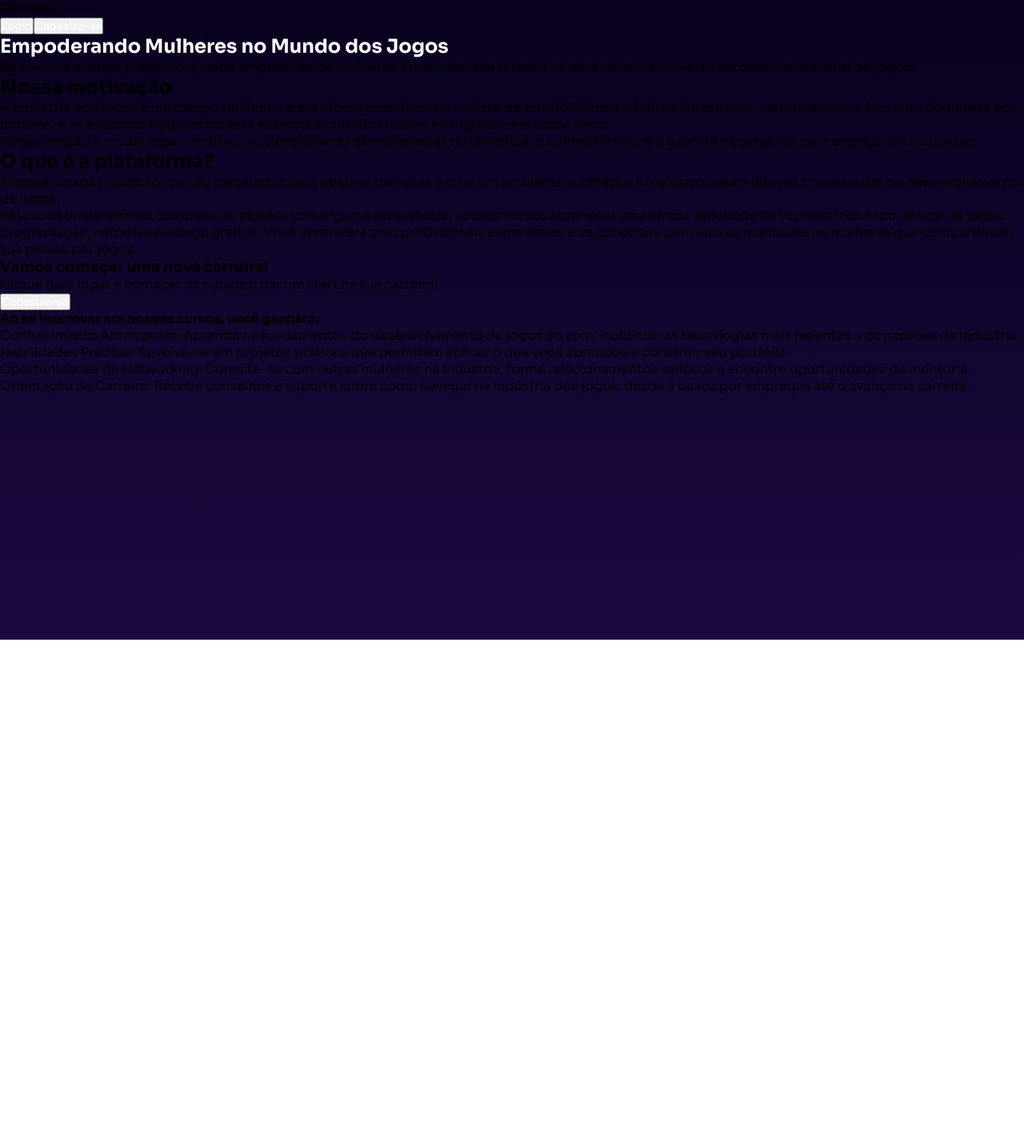
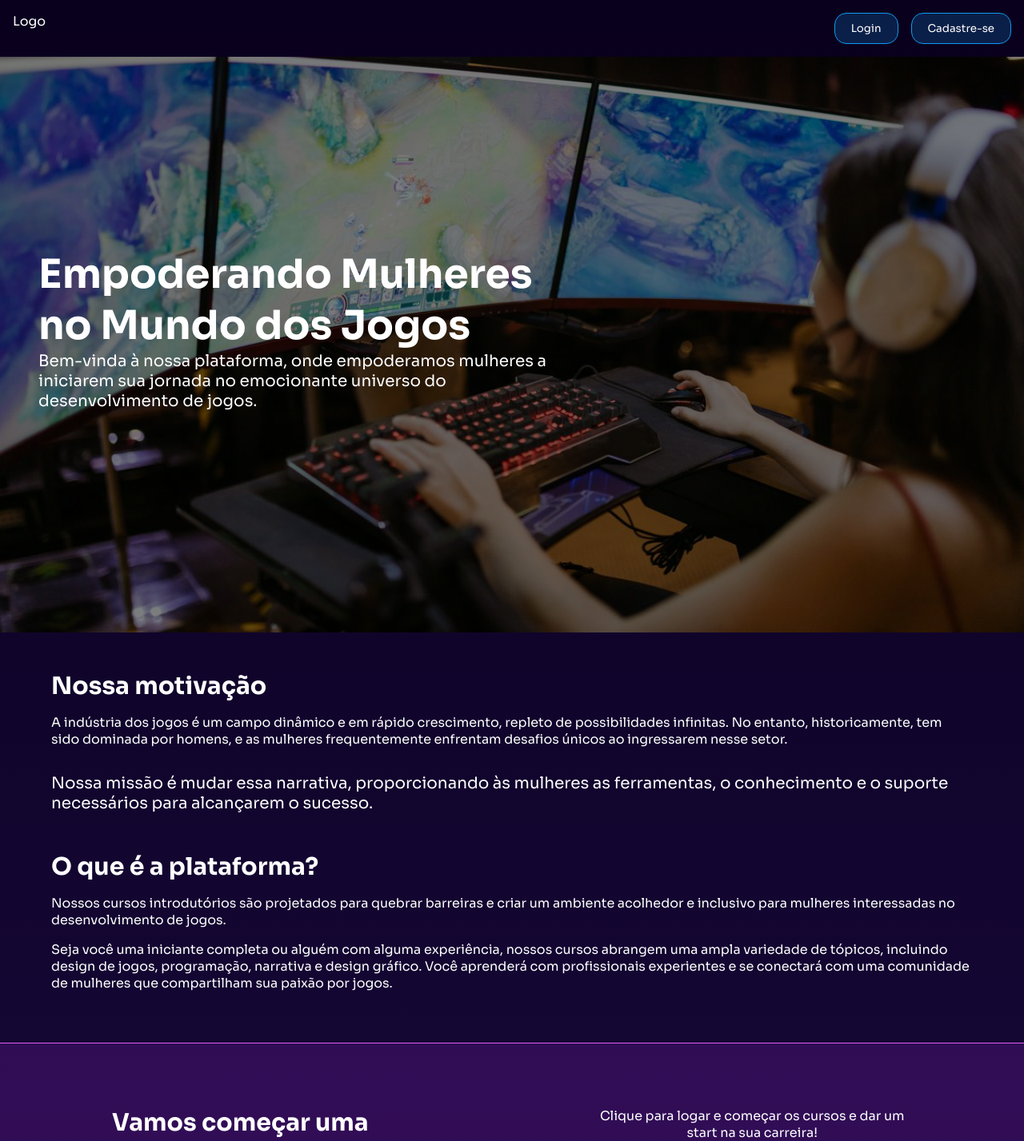
Before and after one commit to gabinag/mulheres-no-game, a React (Vite) app in the folder mulheres-no-game/: page / in a window 1280 px wide. Shown: the top 1427 px of the page at 80% size. Before the commit the page ends 800 px from the top, so only its background shows below. Built offline with nearby package versions, Linux system fonts and the light colour scheme.

Commit message:
cria home

```diff
--- a/mulheres-no-game/src/App.css
+++ b/mulheres-no-game/src/App.css
@@ -4,6 +4,7 @@
   margin: 0;
   padding: 0;
   font-family: 'Sora', sans-serif;
+  color: #fff;
 }
 
 body {
@@ -11,8 +12,7 @@ body {
   background-repeat: no-repeat;
   background-size: cover;
   width: 100%;
-  height: 100vh;
-  overflow: hidden;
+  min-height: 100vh;
 }
 
 h1, span, button {
--- a/mulheres-no-game/src/components/Header/Header.jsx
+++ b/mulheres-no-game/src/components/Header/Header.jsx
@@ -1,11 +1,14 @@
 import { Link } from 'react-router-dom';
+import styles from './Header.module.css';
 
 export const Header = () => {
   return (
-    <div>
-        <p>GameHer</p>
-        <Link to="/login"><button>Login</button></Link>
-        <Link to="/cadastro"><button>Cadastre-se</button></Link>
+    <div className={styles.header}>
+        <p>Logo</p>
+        <div className={styles.wrapBtn}>
+            <Link to="/login"><button className={styles.btnHome}>Login</button></Link>
+            <Link to="/cadastro"><button className={styles.btnHome}>Cadastre-se</button></Link>
+        </div>
     </div>
   )
 }
--- /dev/null
+++ b/mulheres-no-game/src/components/Header/Header.module.css
@@ -0,0 +1,18 @@
+.header {
+    display: flex;
+    justify-content: space-between;
+    padding: 1rem;
+}
+
+.wrapBtn {
+    display: flex;
+    gap: 1rem;
+}
+
+.btnHome {
+    padding: 10px 20px;
+    background-color: rgba(15, 155, 242, 0.2);
+    border: 1px solid #0F9BF2;
+    border-radius: 15px;
+    cursor: pointer;
+  }
--- a/mulheres-no-game/src/pages/Home/Home.jsx
+++ b/mulheres-no-game/src/pages/Home/Home.jsx
@@ -1,36 +1,45 @@
 import { Link } from 'react-router-dom';
-import { Header } from '../../components/Header/Header'
+import { Header } from '../../components/Header/Header';
+import styles from './Home.module.css';
 
 export const Home = () => {
   return (
     <div>
       <Header/>
-      <section>
+      <section className={styles.banner}>
+        <div className={styles.contentBanner}>
           <h1>Empoderando Mulheres no Mundo dos Jogos</h1>
           <p>Bem-vinda à nossa plataforma, onde empoderamos mulheres a iniciarem sua jornada no emocionante universo do desenvolvimento de jogos.</p>
+        </div>
       </section>
+      <div className={styles.wrapHome}>
         <section>
           <h2>Nossa motivação</h2>
           <p>A indústria dos jogos é um campo dinâmico e em rápido crescimento, repleto de possibilidades infinitas. No entanto, historicamente, tem sido dominada por homens, e as mulheres frequentemente enfrentam desafios únicos ao ingressarem nesse setor.</p>
-        <p>Nossa missão é mudar essa narrativa, proporcionando às mulheres as ferramentas, o conhecimento e o suporte necessários para alcançarem o sucesso.</p>
+          <p className={styles.textMotivacao}>Nossa missão é mudar essa narrativa, proporcionando às mulheres as ferramentas, o conhecimento e o suporte necessários para alcançarem o sucesso.</p>
           <h2>O que é a plataforma?</h2>
-        <p>Nossos cursos introdutórios são projetados para quebrar barreiras e criar um ambiente acolhedor e inclusivo para mulheres interessadas no desenvolvimento de jogos.</p>
+          <p className={styles.textPlataforma}>Nossos cursos introdutórios são projetados para quebrar barreiras e criar um ambiente acolhedor e inclusivo para mulheres interessadas no desenvolvimento de jogos.</p>
           <p>Seja você uma iniciante completa ou alguém com alguma experiência, nossos cursos abrangem uma ampla variedade de tópicos, incluindo design de jogos, programação, narrativa e design gráfico. Você aprenderá com profissionais experientes e se conectará com uma comunidade de mulheres que compartilham sua paixão por jogos.</p>
         </section>
-      <section>
-        <h3>Vamos começar uma nova carreira!</h3>
+      </div>
+        <section className={styles.ctaCadastro}>
+          <h3>Vamos começar uma <br />nova carreira!</h3>
+          <div className={styles.wrapCta}>
             <p>Clique para logar e começar os cursos e dar um start na sua carreira!</p>
-        <Link to="/cadastro"><button>Cadastre-se</button></Link>
+            <Link to="/cadastro"><button className={styles.btnHome}>Cadastre-se</button></Link>
+          </div>
         </section>
-      <section>
+      <div className={styles.wrapHome}>
+        <section className={styles.container}>
           <h4>Ao se inscrever em nossos cursos, você ganhará:</h4>
           <ul>
-          <li>Conhecimento Abrangente: Aprenda os fundamentos do desenvolvimento de jogos do zero, incluindo as tecnologias mais recentes e os padrões da indústria.</li>
-          <li>Habilidades Práticas: Envolva-se em projetos práticos que permitem aplicar o que você aprendeu e construir seu portfólio.</li>
-          <li>Oportunidades de Networking: Conecte-se com outras mulheres na indústria, forme relacionamentos valiosos e encontre oportunidades de mentoria.</li>
-          <li>Orientação de Carreira: Receba conselhos e suporte sobre como navegar na indústria dos jogos, desde a busca por empregos até o avanço na carreira.</li>
+            <li><strong>Conhecimento Abrangente:</strong> Aprenda os fundamentos do desenvolvimento de jogos do zero, incluindo as tecnologias mais recentes e os padrões da indústria.</li>
+            <li><strong>Habilidades Práticas:</strong> Envolva-se em projetos práticos que permitem aplicar o que você aprendeu e construir seu portfólio.</li>
+            <li><strong>Oportunidades de Networking:</strong> Conecte-se com outras mulheres na indústria, forme relacionamentos valiosos e encontre oportunidades de mentoria.</li>
+            <li><strong>Orientação de Carreira:</strong> Receba conselhos e suporte sobre como navegar na indústria dos jogos, desde a busca por empregos até o avanço na carreira.</li>
           </ul>
         </section>
       </div>
+    </div>
   )
 }
--- /dev/null
+++ b/mulheres-no-game/src/pages/Home/Home.module.css
@@ -0,0 +1,96 @@
+.wrapHome {
+    padding: 0 4rem;
+}
+
+.banner {
+    background-image: url("../../assets/banner-img.jpeg");
+    background-size: cover;
+    background-position: center;
+    background-attachment: fixed;
+    position: relative;
+    text-wrap: pretty;
+    height: 90vh;
+}
+
+.banner::before {
+    content: "";
+    position: absolute;
+    left: 0;
+    top: 0;
+    width: 100%;
+    height: 100%;
+    background-color: rgba(0, 0, 0, 0.5);
+}
+
+.contentBanner {
+    position: relative;
+    max-width: 50%;
+    color: #fff;
+    top: 30vh;
+    padding-left: 3rem;
+}
+
+.contentBanner h1 {
+    font-size: 50px;
+}
+
+.contentBanner p {
+    font-size: 20px;
+}
+
+h2, h3, h4 {
+    font-size: 30px;
+}
+
+h2 {
+    margin-top: 3rem;
+    margin-bottom: 1rem;
+}
+
+.textMotivacao {
+    font-size: 20px;
+    margin-top: 2rem;
+}
+
+.textPlataforma {
+    margin-bottom: 1rem;
+}
+
+.ctaCadastro {
+    background-color: rgba(162, 37, 217, 0.2);
+    padding: 5rem 0;
+    margin: 4rem 0;
+    display: flex;
+    justify-content: space-around;
+    border-top: 1px solid #E15CF3;
+    border-bottom: 1px solid #E15CF3;
+}
+
+.wrapCta {
+    max-width: 400px;
+    text-align: center;
+}
+
+.wrapCta p {
+    margin-bottom: 1rem;
+}
+
+.btnHome {
+    padding: 10px 100px;
+    background-color: rgba(15, 155, 242, 0.2);
+    border: 1px solid #0F9BF2;
+    border-radius: 15px;
+    cursor: pointer;
+}
+
+.container {
+    background-color: rgba(191, 65, 66, 0.2);
+    padding: 3rem;
+    border-radius: 20px;
+    border: 1px solid #BF4142;
+    margin-bottom: 4rem;
+}
+
+.container li {
+    margin: 1.5rem 0 0 1rem;
+}
--- a/mulheres-no-game/src/pages/Login/Login.module.css
+++ b/mulheres-no-game/src/pages/Login/Login.module.css
@@ -23,7 +23,7 @@
     font-size: 18px;
     }
 
-    .link {
+.link {
     color: #E15CF3;
     text-align: end;
     font-size: 14px;
```
Also changed, not shown: mulheres-no-game/src/assets/banner-img.jpeg (added). Lines whose indentation alone changed are shown as unchanged.
